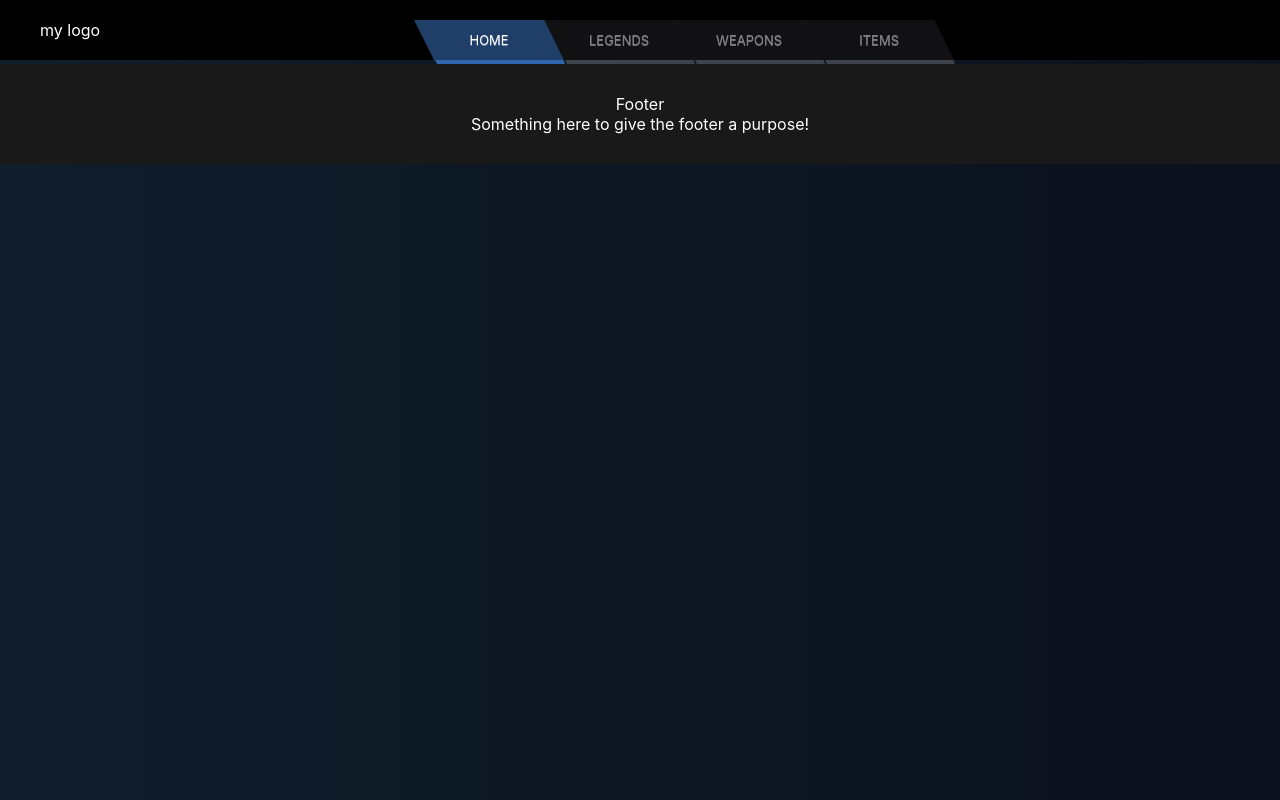
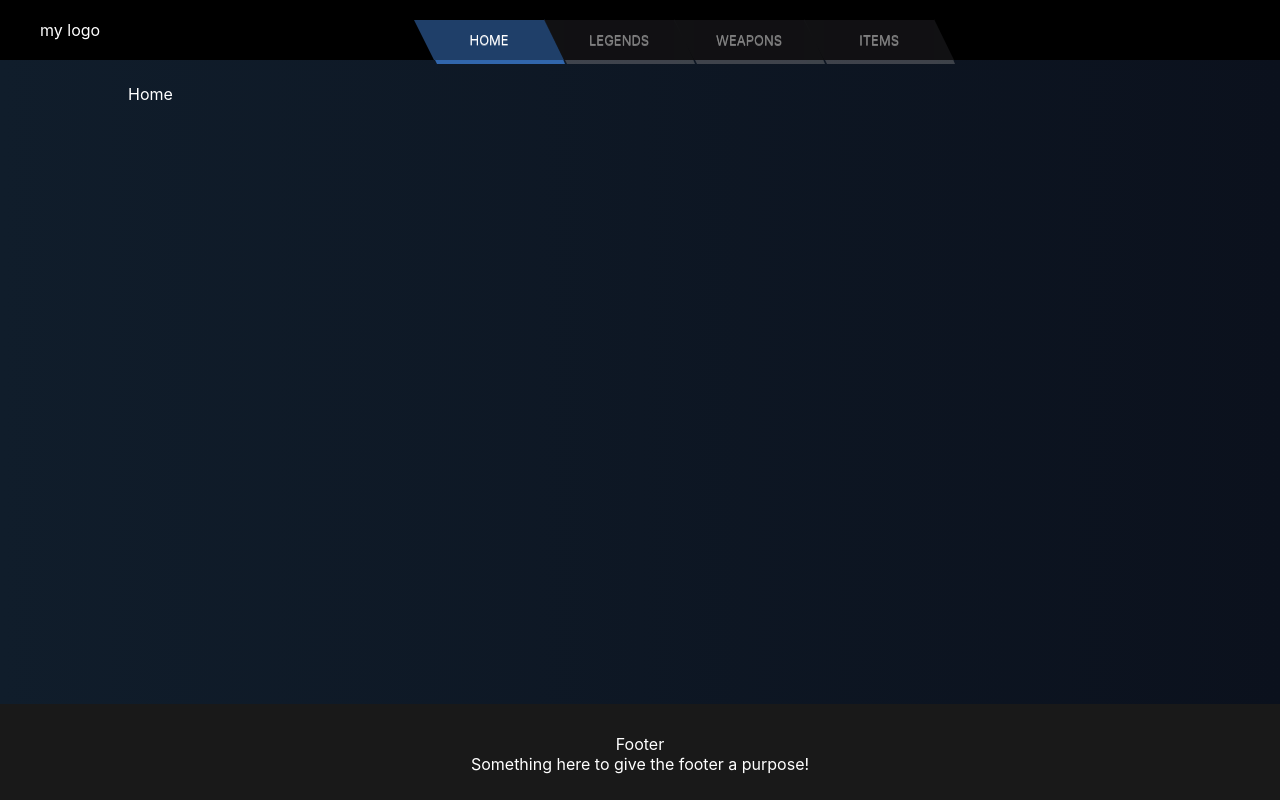
Before and after one commit to Sanins/Apex-legends, a React (Create React App) app: page / in a window 1280 px wide. Built offline with nearby package versions, Linux system fonts and the light colour scheme.

Commit message:
Footer sticks to the bottom AND Home included

```diff
--- a/src/App.scss
+++ b/src/App.scss
@@ -20,3 +20,12 @@
         padding: 0;
     }
 }
+
+.content-wrap {
+    padding-bottom: 96px;
+}
+
+.page-container {
+    position: relative;
+    min-height: 100vh;
+  }
--- a/src/App.tsx
+++ b/src/App.tsx
@@ -4,6 +4,7 @@ import Header from './components/Header/Header';
 import Footer from './components/Footer/Footer';
 import { BrowserRouter as Router, Route } from 'react-router-dom';
 import LegendList from './components/Legends/LegendList';
+import Home from './components/Home/Home';
 
 const routes = [
     {
@@ -11,12 +12,19 @@ const routes = [
         exact: true,
         main: () => <LegendList/>,
     },
+    {
+        path: "/",
+        exact: true,
+        main: () => <Home/>,
+    },
 ];
 
 export default function App() {
 
     return (
         <Router>
+            <div className="page-container">
+                <div className="content-wrap">
                     <div className='header-container'>
                         <Header/>
                     </div>
@@ -30,7 +38,10 @@ export default function App() {
                             />
                         ))}
                     </>
+                </div>
                 <Footer/>
+            </div>
+
         </Router>
     )
 }
--- a/src/components/Footer/Footer.scss
+++ b/src/components/Footer/Footer.scss
@@ -1,6 +1,10 @@
 .footer {
     background: #191919;
     padding: 30px;
+    position: absolute;
+    bottom:0;
+    width: 100%;
+    height: 96px;
 
     &__details {
         text-align: center;
--- /dev/null
+++ b/src/components/Home/Home.scss
@@ -0,0 +1,4 @@
+.home {
+    padding: 20px 10% 50px 10%;
+    margin-bottom: 20px;
+}
--- /dev/null
+++ b/src/components/Home/Home.tsx
@@ -0,0 +1,13 @@
+import React from 'react';
+import './Home.scss';
+
+function Home() {
+
+  return (
+    <div className='home'>
+      <p>Home</p>
+    </div>
+  );
+}
+
+export default Home;
```
Lines whose indentation alone changed are shown as unchanged.
